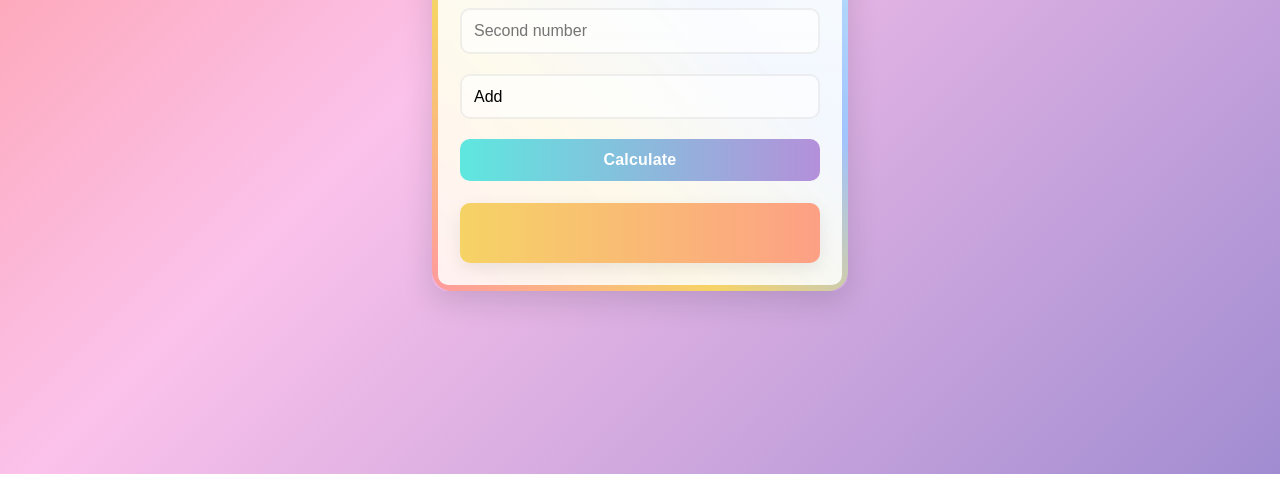
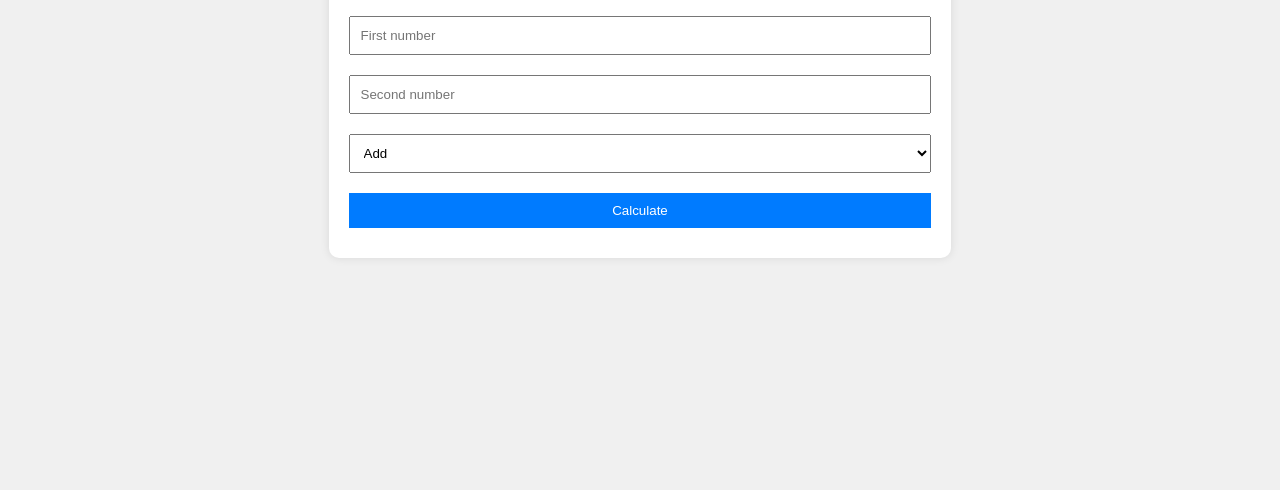
Before and after one commit to TimEspiritu/Drill-num2, a plain HTML site: page index.html in a window 1280 px wide. Shown: the part 326-816 px from the top of the page. Drawn offline with Linux system fonts and the light colour scheme.

Commit message:
Update index.html

```diff
--- a/index.html
+++ b/index.html
@@ -5,100 +5,36 @@
     <meta name="viewport" content="width=device-width, initial-scale=1.0">
     <title>Document</title>
     <style>
-        :root{
-            --bg1: #ff9a9e;
-            --bg2: #f6d365;
-            --accent1: #7bdff6;
-            --accent2: #9be15d;
-            --card-bg: rgba(255,255,255,0.9);
-            --glass: rgba(255,255,255,0.6);
-        }
-        html,body{
-            height:100%;
-            margin:0;
-        }
         body {
-            font-family: 'Segoe UI', Roboto, Arial, sans-serif;
+            font-family: Arial, sans-serif;
             display: flex;
             justify-content: center;
             align-items: center;
-            background: linear-gradient(135deg, var(--bg1) 0%, #fbc2eb 40%, #a18cd1 100%);
-            transition: background 0.6s ease;
+            height: 100vh;
+            background-color: #f0f0f0;
         }
         .calculator-box {
-            width:360px;
-            background: linear-gradient(180deg, var(--card-bg), rgba(255,255,255,0.85));
-            padding: 22px;
-            border-radius: 16px;
-            box-shadow: 0 10px 30px rgba(16,24,40,0.15);
-            border: 6px solid transparent;
-            background-clip: padding-box;
-            position: relative;
-        }
-        .calculator-box::before{
-            content:"";
-            position:absolute;
-            inset:-6px;
-            border-radius:20px;
-            background: linear-gradient(45deg, #ff9a9e, #f6d365, #a1c4fd, #c2e9fb);
-            z-index:-1;
-        }
-        h1{
-            margin:0 0 12px 0;
-            font-size:1.6rem;
-            background: linear-gradient(90deg,#ff7a7a,#ffd76b,#7be6ff);
-            -webkit-background-clip: text;
-            background-clip: text;
-            color: transparent;
+            background-color: white;
+            padding: 20px;
+            border-radius: 10px;
+            box-shadow: 0 0 10px rgba(0, 0, 0, 0.1);
         }
         input, select, button {
             margin: 10px 0;
-            padding: 12px;
+            padding: 10px;
             width: 100%;
             box-sizing: border-box;
-            border-radius: 10px;
-            border: 2px solid rgba(0,0,0,0.06);
-            background: var(--glass);
-            outline: none;
-            transition: transform .12s ease, box-shadow .12s ease, border-color .12s ease;
-            font-size: 1rem;
         }
-        input:focus, select:focus{
-            transform: translateY(-2px);
-            box-shadow: 0 6px 18px rgba(0,0,0,0.08);
-            border-color: rgba(0,0,0,0.12);
-        }
-        select{appearance:none}
         button {
-            background: linear-gradient(90deg,#5ee7df,#b490da);
-            color: #fff;
+            background-color: #007BFF;
+            color: white;
             border: none;
             cursor: pointer;
-            font-weight:600;
-            letter-spacing: .2px;
         }
-        button:hover {
-            transform: translateY(-3px);
-            box-shadow: 0 12px 30px rgba(180,110,230,0.18);
+        button: hover {
+            background-color: #0056b3;
         }
-        #result{
-            margin-top:12px;
-            padding: 12px 14px;
-            text-align:center;
-            border-radius: 10px;
-            font-weight:700;
-            color:#fff;
-            background: linear-gradient(90deg,#f6d365,#fda085);
-            box-shadow: 0 6px 18px rgba(0,0,0,0.08);
-            min-height:36px;
-            display:flex;
-            align-items:center;
-            justify-content:center;
-            font-size:1.05rem;
-        }
-        @media (max-width:420px){
-            .calculator-box{width:92%;padding:16px}
-        }
+
     </style>
 </head>
 <body>
```
